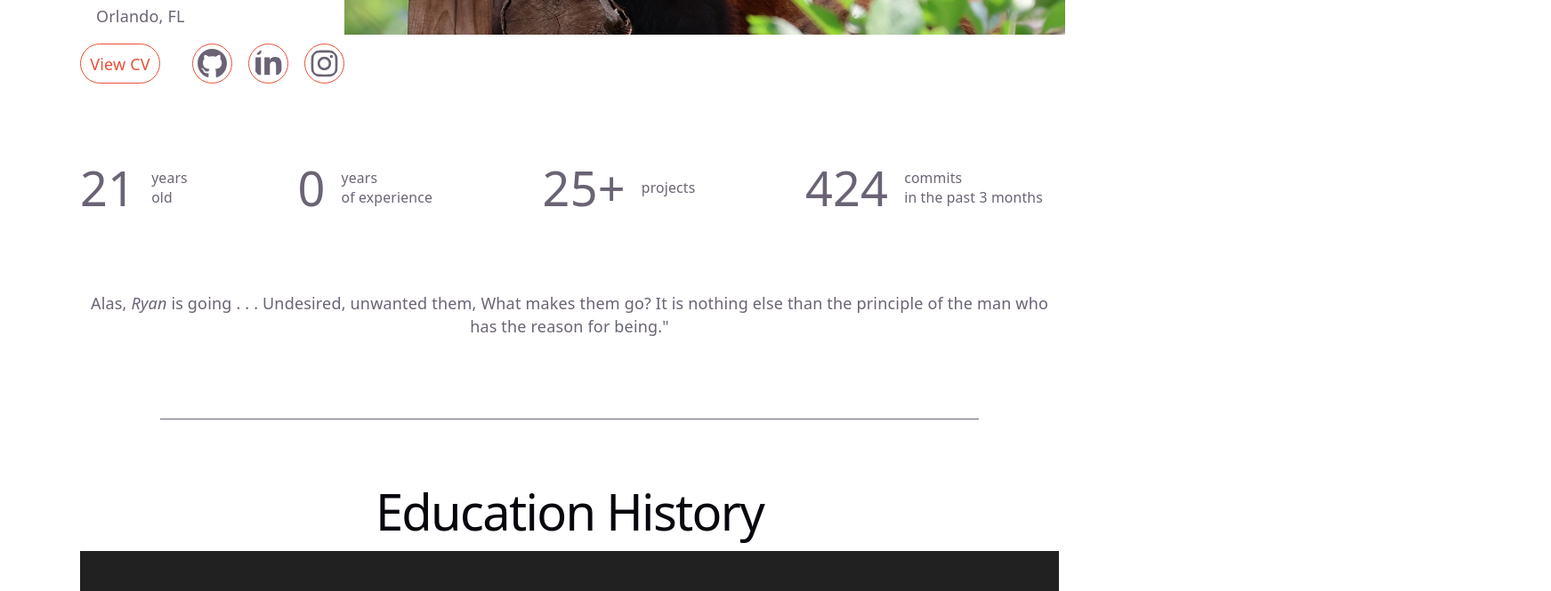
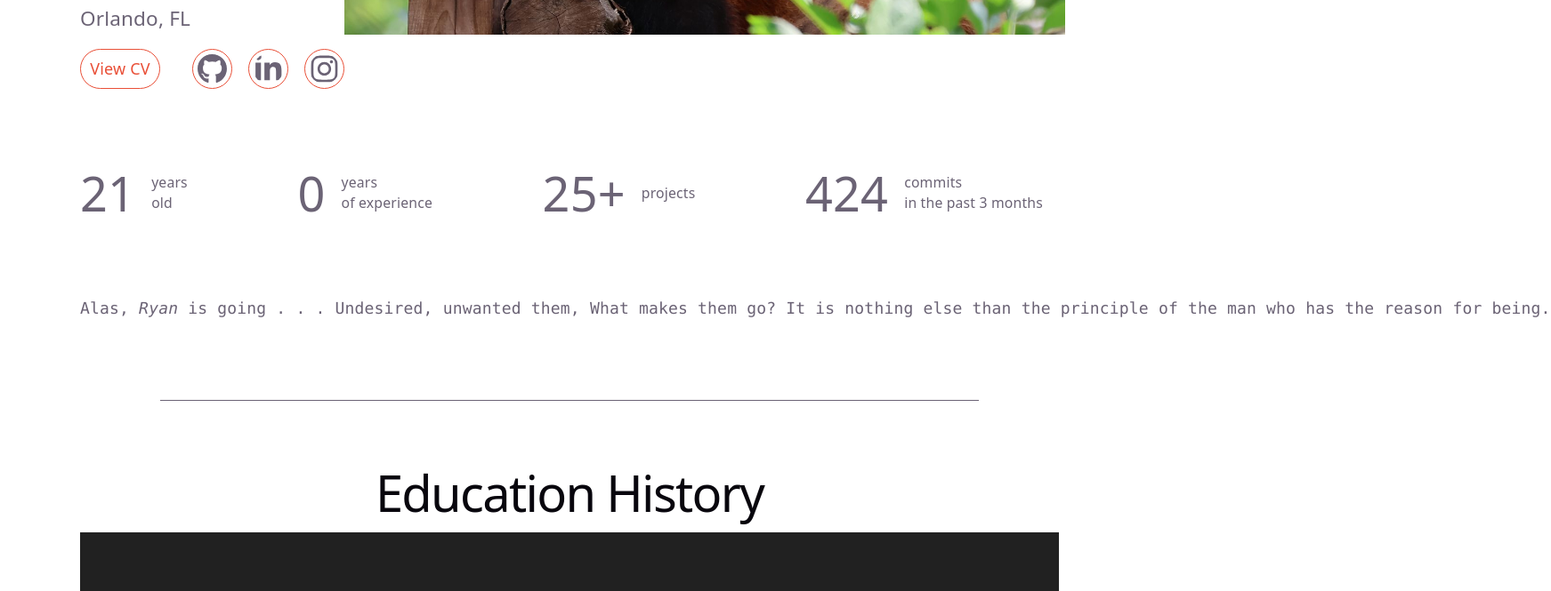
Before and after one commit to rydal05/portfolio-site, a React (Vite) app: page / in a window 1280 px wide. Shown: the part 770-1435 px from the top of the page at 89% size, 1743 px wide, since content can reach past the window. Built offline with nearby package versions, Linux system fonts and the light colour scheme.

Commit message:
adjust location spacing

```diff
--- a/src/pages/home.jsx
+++ b/src/pages/home.jsx
@@ -80,7 +80,7 @@ function Home() {
 						<h2>
 							<CycleText />
 						</h2>
-						<h3 className="m-4">Orlando, FL</h3>
+						<h3 className="my-4 text-xl">Orlando, FL</h3>
 
 						<div className="flex gap-8">
 							<form
@@ -181,9 +181,11 @@ function Home() {
 					</span>
 				</div>
 			</section>
+			<pre>
 			Alas, <i>Ryan</i> is going . . . Undesired, unwanted them, What
 			makes them go? It is nothing else than the principle of the man who
-			has the reason for being."
+			has the reason for being.
+			</pre>
 			<hr className="m-20" />
 			<section id="education" className="scroll-mt-24">
 				<h1>Education History</h1>
```
